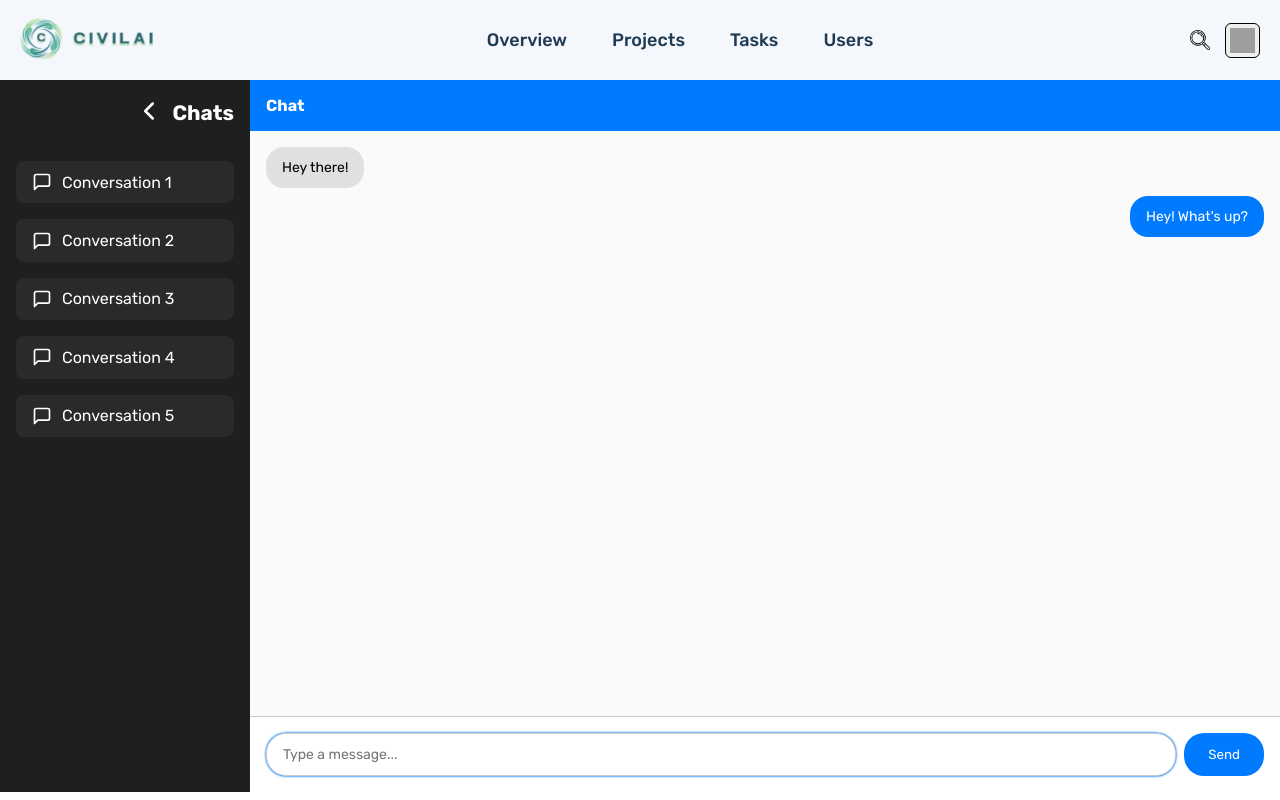
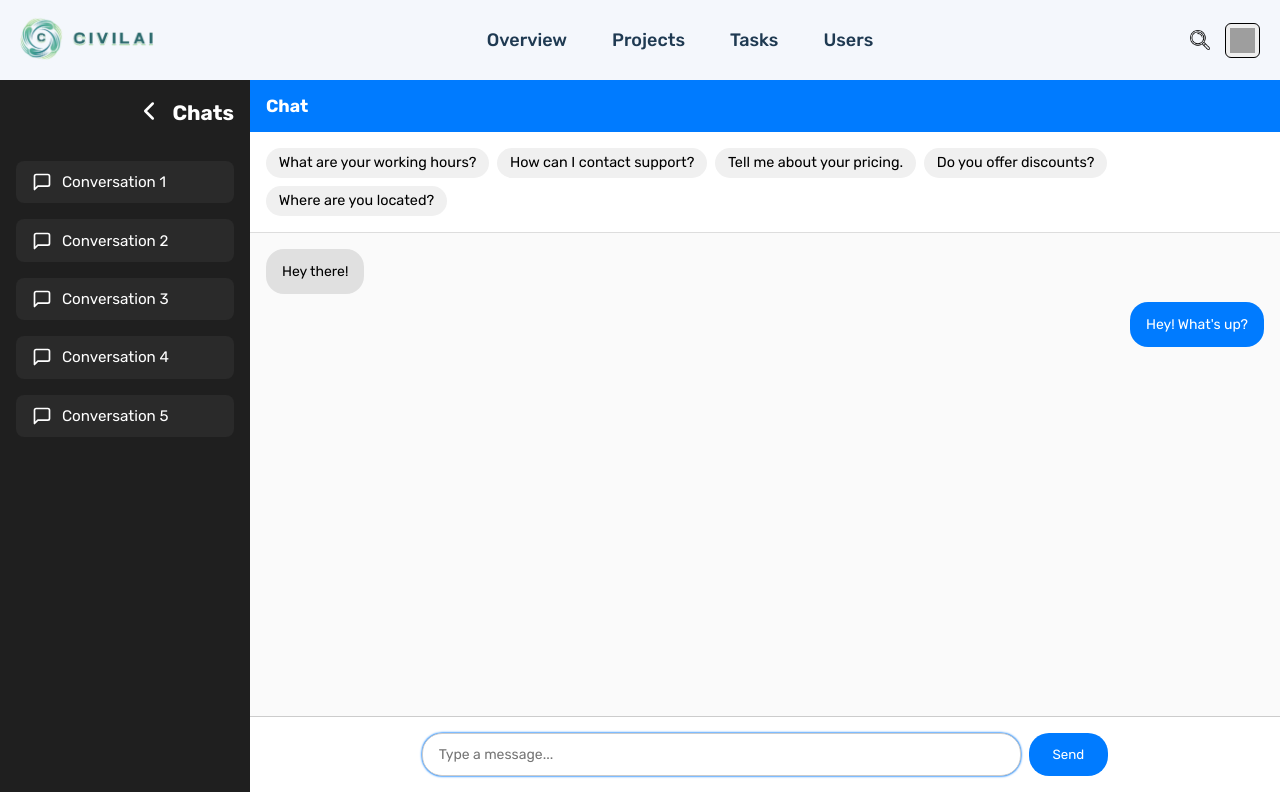
Before and after one commit to SriHariJagan/CIVIL-AI, a React (Vite) app: page /chat in a window 1280 px wide. Built offline with nearby package versions, Linux system fonts and the light colour scheme; grey boxes are pictures that could not be loaded.

Commit message:
Add files via upload

```diff
--- a/src/Pages/Chat/Chat.jsx
+++ b/src/Pages/Chat/Chat.jsx
@@ -12,8 +12,20 @@ const Chat = () => {
   const [collapsed, setCollapsed] = useState(false)
   const [mobileOpen, setMobileOpen] = useState(false)
   const [isMobile, setIsMobile] = useState(window.innerWidth <= 508)
+  const [messages, setMessages] = useState([
+    { text: 'Hey there!', type: 'received' },
+    { text: "Hey! What's up?", type: 'sent' }
+  ])
+  const [input, setInput] = useState('')
 
-  // Handle screen resize
+  const suggestedQuestions = [
+    'What are your working hours?',
+    'How can I contact support?',
+    'Tell me about your pricing.',
+    'Do you offer discounts?',
+    'Where are you located?'
+  ]
+
   useEffect(() => {
     const handleResize = () => {
       setIsMobile(window.innerWidth <= 508)
@@ -32,6 +44,17 @@ const Chat = () => {
     } else {
       setCollapsed(!collapsed)
     }
+  }
+
+  const handleSend = (text) => {
+    if (!text.trim()) return
+    const newMessage = { text, type: 'sent' }
+    setMessages((prev) => [...prev, newMessage])
+    setInput('')
+  }
+
+  const handleSuggestionClick = (question) => {
+    handleSend(question)
   }
 
   return (
@@ -73,14 +96,33 @@ const Chat = () => {
       <div className={styles.chatArea}>
         {!isMobile && <div className={styles.chatHeader}>Chat</div>}
 
-        <div className={styles.chatMessages}>
-          <div className={`${styles.message} ${styles.received}`}>Hey there!</div>
-          <div className={`${styles.message} ${styles.sent}`}>Hey! What's up?</div>
+        {/* Suggested Questions */}
+        <div className={styles.suggestions}>
+          {suggestedQuestions.map((q, idx) => (
+            <button key={idx} onClick={() => handleSuggestionClick(q)}>
+              {q}
+            </button>
+          ))}
         </div>
 
+        {/* Messages */}
+        <div className={styles.chatMessages}>
+          {messages.map((msg, idx) => (
+            <div key={idx} className={`${styles.message} ${styles[msg.type]}`}>
+              {msg.text}
+            </div>
+          ))}
+        </div>
+
+        {/* Input */}
         <div className={styles.chatInput}>
-          <input type="text" placeholder="Type a message..." />
-          <button>Send</button>
+          <input
+            type="text"
+            value={input}
+            onChange={(e) => setInput(e.target.value)}
+            placeholder="Type a message..."
+          />
+          <button onClick={() => handleSend(input)}>Send</button>
         </div>
       </div>
     </div>
--- a/src/Pages/Chat/chat.module.css
+++ b/src/Pages/Chat/chat.module.css
@@ -69,6 +69,7 @@
     border-radius: 8px;
     cursor: pointer;
     transition: background 0.2s ease;
+    font-size: 0.95rem;
   }
 
   .historyItem:hover {
@@ -81,7 +82,6 @@
     background-color: #007bff;
     color: #fff;
     padding: 1rem;
-    /* position: fixed; */
     width: 100%;
     top: 0;
     z-index: 1500;
@@ -110,6 +110,7 @@
     color: white;
     padding: 1rem;
     font-weight: bold;
+    font-size: 1.1rem;
   }
 
   /* Messages */
@@ -124,10 +125,12 @@
   }
 
   .message {
-    max-width: 60%;
+    max-width: 65%;
     padding: 0.75rem 1rem;
     border-radius: 18px;
     font-size: 14px;
+    line-height: 1.5;
+    word-wrap: break-word;
   }
 
   .received {
@@ -144,13 +147,15 @@
   /* Chat Input */
   .chatInput {
     display: flex;
+    justify-content: center;
     padding: 1rem;
     background-color: #fff;
     border-top: 1px solid #ccc;
   }
 
   .chatInput input {
-    flex: 1;
+    /* flex: 1; */
+    width: 60%;
     padding: 0.75rem 1rem;
     border: 1px solid #ccc;
     border-radius: 20px;
@@ -172,6 +177,32 @@
     background-color: #0056b3;
   }
 
+
+  /* Suggestions at top of chat */
+.suggestions {
+    display: flex;
+    flex-wrap: wrap;
+    gap: 0.5rem;
+    padding: 1rem;
+    background-color: #fff;
+    border-bottom: 1px solid #ddd;
+  }
+
+  .suggestions button {
+    background-color: #f0f0f0;
+    border: none;
+    padding: 0.4rem 0.8rem;
+    border-radius: 20px;
+    font-size: 0.9rem;
+    cursor: pointer;
+    transition: background-color 0.2s ease;
+  }
+
+  .suggestions button:hover {
+    background-color: #e0e0e0;
+  }
+
+
   /* Responsive Behavior */
   @media (max-width: 500px) {
     .sidebar {
@@ -181,6 +212,10 @@
       height: 100vh;
       width: 250px;
       padding-top: 70px;
+    }
+
+    .chatInput input {
+        width: 95%;
     }
 
     .mobileOpen {
@@ -195,6 +230,14 @@
 
     .chatArea {
       margin-left: 0;
-      padding-top: 70px;
+      padding-top: 60px;
+    }
+
+    .suggestions button {
+        font-size: 12px;
+    }
+
+    .suggestions {
+        justify-content: space-between;
     }
   }
```
